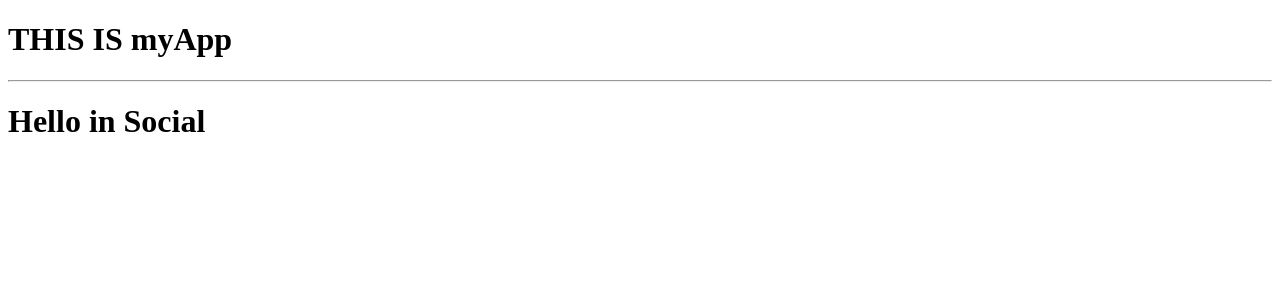
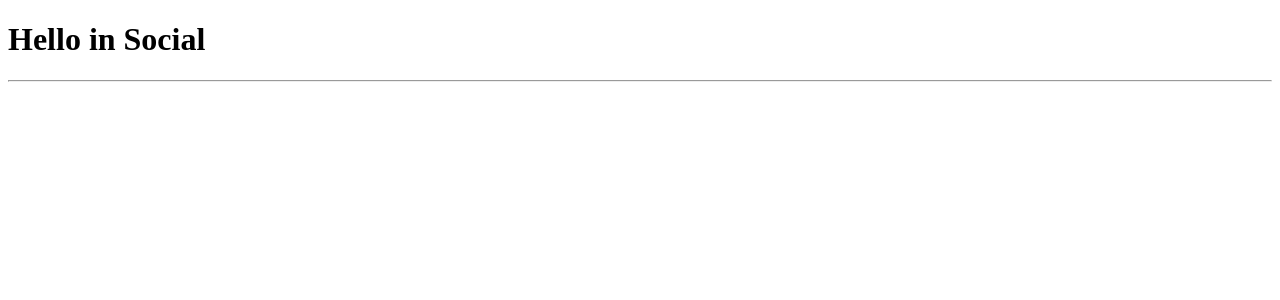
Before and after one commit to jacobdmn/Big-Mind, a React (Create React App) app: page / in a window 1280 px wide. Shown: the top 300 px of the page. Built offline with nearby package versions, Linux system fonts and the light colour scheme.

Commit message:
mui added, ready to go, all good

```diff
--- a/package.json
+++ b/package.json
@@ -3,6 +3,9 @@
   "version": "0.1.0",
   "private": true,
   "dependencies": {
+    "@mui/icons-material": "^5.0.3",
+    "@mui/material": "^5.0.3",
+    "@mui/styled-engine-sc": "^5.0.3",
     "@testing-library/jest-dom": "^5.14.1",
     "@testing-library/react": "^11.2.7",
     "@testing-library/user-event": "^12.8.3",
@@ -13,6 +16,7 @@
     "react": "^17.0.2",
     "react-dom": "^17.0.2",
     "react-scripts": "4.0.3",
+    "styled-components": "^5.3.1",
     "typescript": "^4.4.3",
     "web-vitals": "^1.1.2"
   },
--- a/public/index.html
+++ b/public/index.html
@@ -23,6 +23,14 @@
       work correctly both with client-side routing and a non-root public URL.
       Learn how to configure a non-root public URL by running `npm run build`.
     -->
+    <link
+      rel="stylesheet"
+      href="https://fonts.googleapis.com/css?family=Roboto:300,400,500,700&display=swap"
+    />
+    <link
+      rel="stylesheet"
+      href="https://fonts.googleapis.com/icon?family=Material+Icons"
+    />
     <title>React App</title>
   </head>
   <body>
--- a/src/App.tsx
+++ b/src/App.tsx
@@ -2,16 +2,11 @@
 import "./css/App.css";
 import Social from "./social/Social";
 
-interface Props {
-  title: string;
-}
-
-const App: React.FC<Props> = (Props) => {
+const App: React.FC = () => {
   return (
     <div className='App'>
-      <h1>THIS IS {Props.title}</h1>
+      <Social />
       <hr />
-      <Social />
     </div>
   );
 };
--- a/src/index.tsx
+++ b/src/index.tsx
@@ -5,7 +5,7 @@
 
 ReactDOM.render(
   <React.StrictMode>
-    <App title='myApp' />
+    <App />
   </React.StrictMode>,
   document.getElementById("root")
 );
--- a/src/social/Social.tsx
+++ b/src/social/Social.tsx
@@ -7,5 +7,4 @@
     </div>
   );
 };
-
 export default Social;
```
Also changed, not shown: 1 other file (tests, documents, lock files or other folders).
